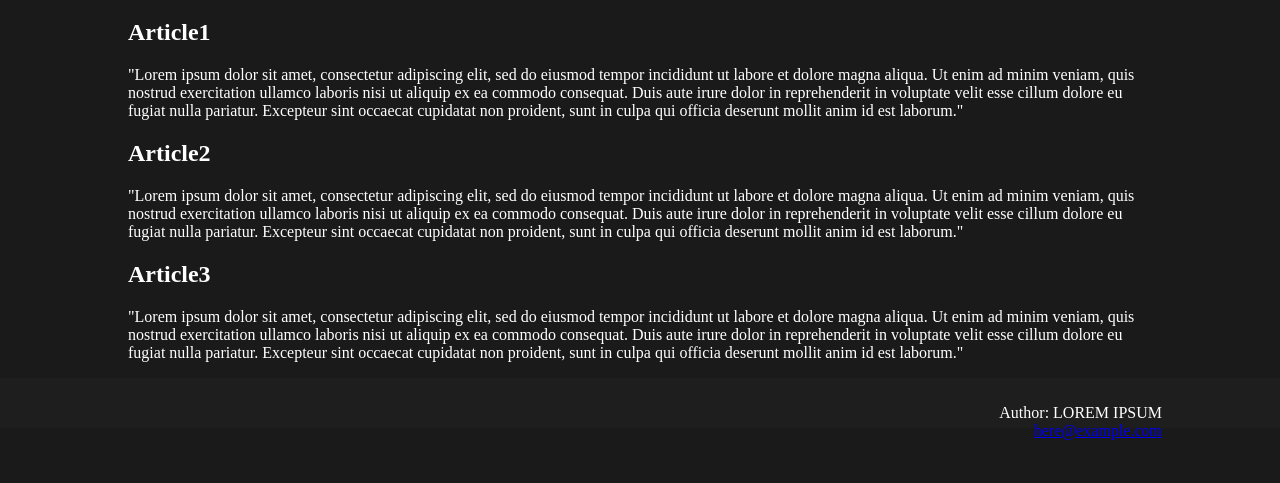
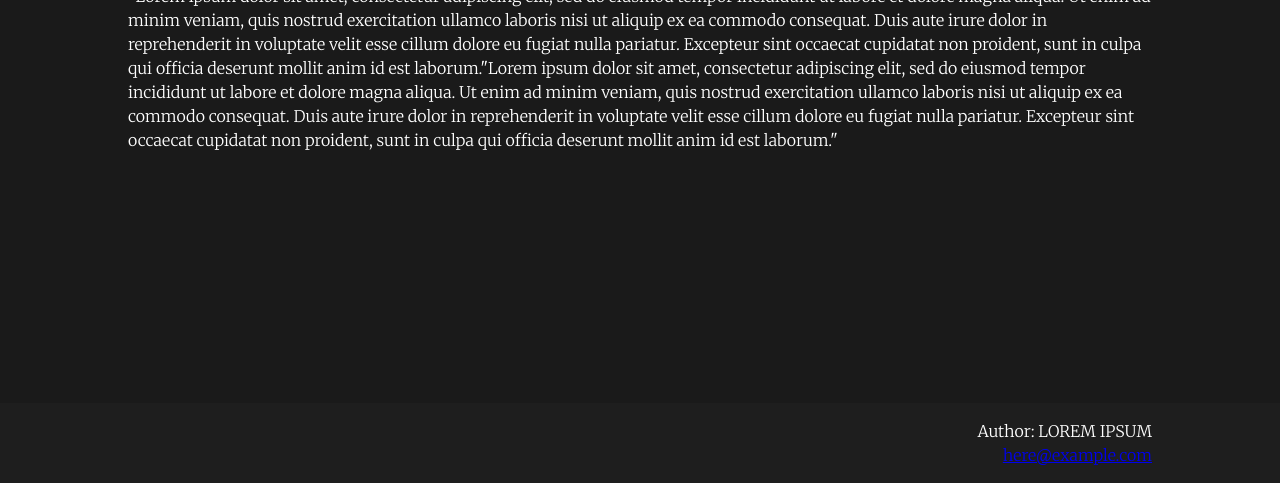
Before and after one commit to Femst/SemestralnaPraca, a PHP site: page /About.html in a window 1280 px wide. Shown: the part 317-800 px from the top of the page. Run offline with PHP 8.4, Linux system fonts and the light colour scheme.

Commit message:
main page

```diff
--- a/About.html
+++ b/About.html
@@ -7,18 +7,18 @@
 </head>
 
 <body class="body">
+<div class="page-container">
     <section>
-    <ul>
-        <div class="menu">
+        <ul class="menu">
+
             <li><a href="#news">News</a></li>
-            <li><a href="#contact">Contact</a></li>
-            <li><a href="#about">About</a></li>
-            <li><a class="active" href="#home">Home</a></li>
-        </div>
+            <li><a href="About.html" >About</a></li>
+            <li><a class="active" href="index.html">Home</a></li>
+
         </ul>
 
         <div id="image">
-        <h1>About</h1>
+            <h1>GYM</h1>
         </div>
     </section>
 
@@ -29,32 +29,23 @@
                 et dolore magna aliqua. Ut enim ad minim veniam, quis nostrud exercitation ullamco laboris nisi ut
                 aliquip ex ea commodo consequat. Duis aute irure dolor in reprehenderit in voluptate velit esse
                 cillum dolore eu fugiat nulla pariatur. Excepteur sint occaecat cupidatat non proident, sunt in
-            culpa qui officia deserunt mollit anim id est laborum."</p>
+                culpa qui officia deserunt mollit anim id est laborum."Lorem ipsum dolor sit amet, consectetur
+                adipiscing elit, sed do eiusmod tempor incididunt ut labore et dolore magna aliqua. Ut enim ad
+                minim veniam, quis nostrud exercitation ullamco laboris nisi ut aliquip ex ea commodo consequat.
+                Duis aute irure dolor in reprehenderit in voluptate velit esse cillum dolore eu fugiat nulla pariatur.
+                Excepteur sint occaecat cupidatat non proident, sunt in culpa qui officia deserunt mollit anim id est
+                laborum."</p>
         </article>
 
-    <article>
-        <h1>Article2</h1>
-        <p>"Lorem ipsum dolor sit amet, consectetur adipiscing elit, sed do eiusmod tempor incididunt ut labore
-            et dolore magna aliqua. Ut enim ad minim veniam, quis nostrud exercitation ullamco laboris nisi ut
-            aliquip ex ea commodo consequat. Duis aute irure dolor in reprehenderit in voluptate velit esse
-            cillum dolore eu fugiat nulla pariatur. Excepteur sint occaecat cupidatat non proident, sunt in
-            culpa qui officia deserunt mollit anim id est laborum."</p>
-    </article>
-
-    <article>
-        <h1>Article3</h1>
-        <p>"Lorem ipsum dolor sit amet, consectetur adipiscing elit, sed do eiusmod tempor incididunt ut labore
-            et dolore magna aliqua. Ut enim ad minim veniam, quis nostrud exercitation ullamco laboris nisi ut
-            aliquip ex ea commodo consequat. Duis aute irure dolor in reprehenderit in voluptate velit esse
-            cillum dolore eu fugiat nulla pariatur. Excepteur sint occaecat cupidatat non proident, sunt in
-            culpa qui officia deserunt mollit anim id est laborum."</p>
-    </article>
     </div>
 
 
+
+</div>
 <footer>
     <p>Author: LOREM IPSUM<br>
         <a href="mailto:here@example.com">here@example.com</a></p>
 </footer>
 </body>
+
 </html>
--- a/css/index.css
+++ b/css/index.css
@@ -1,7 +1,13 @@
+@import url(https://fonts.googleapis.com/css?family=Merriweather:300,900);
 html, body {
-    margin:0px;
+
+    display: flex;
+    flex-direction: column;
+
+    margin:0;
     height:100%;
     background-color: #1a1a1a;
+    min-height: 100vh
 }
 ul {
     list-style-type: none;
@@ -36,7 +42,7 @@ li a:hover:not(.active) {
     font-size: 4rem;
     color:white;
     background-image: url("https://www.ncl.ac.uk/mediav8/sport-/Weights-gym-right-aligned.jpg");
-    height: 30%;
+    height: 100%;
     width: 100%;
     display: flex;
     align-items: center;
@@ -67,13 +73,12 @@ li a:hover:not(.active) {
 
 }
 footer {
+    margin-top: auto;
 
-
-    padding: 10px 10px 0px 10px;
     bottom: 0;
     width: 100%;
     /* Height of the footer*/
-    height: 5%;
+    height: 10%;
     background: #1e1e1e;
 
 }
@@ -81,6 +86,14 @@ footer p {
     text-align: right;
     margin-right: 10%;
 }
+
 .menu{
     margin-right: 2%;
 }
+p,h1,h2,h3{
+    font: 300 1em/1.5 'Merriweather', serif;
+}
+.page-container{
+    width: 100%;
+    height: 100%;
+}
```
Also changed, not shown: index.html (+7 -6 lines). Lines whose indentation alone changed are shown as unchanged.
